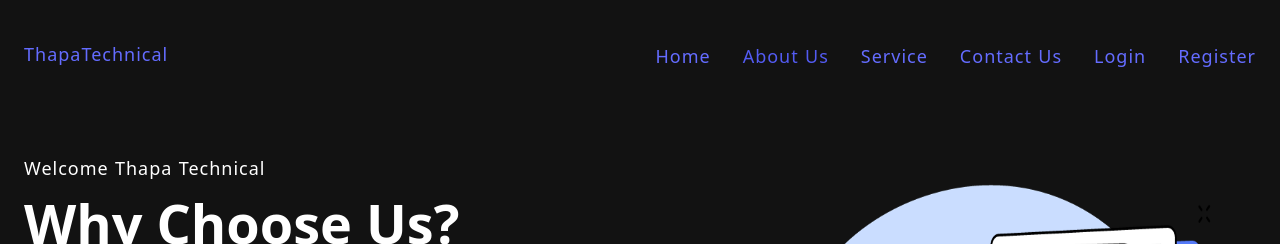
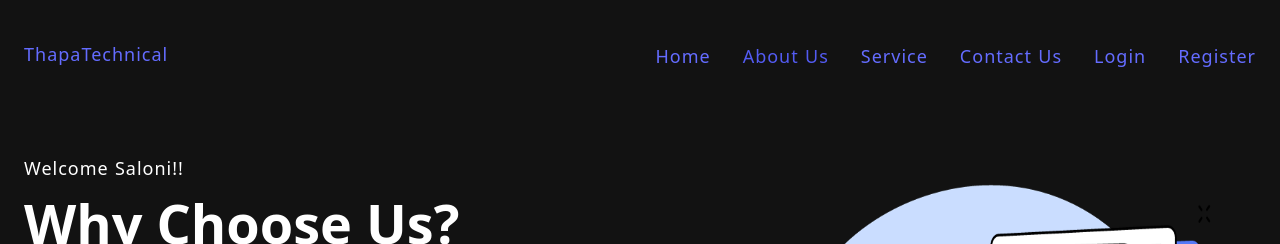
Before and after one commit to Saloni5099/Admin-Panel, a React (Vite) app in the folder client/: page /about in a window 1280 px wide. Shown: the top 244 px of the page. Built offline with nearby package versions, Linux system fonts and the light colour scheme.

Commit message:
frontend created

```diff
--- a/client/src/pages/About.jsx
+++ b/client/src/pages/About.jsx
@@ -7,7 +7,7 @@
           <section className="section-hero">
              <div className="container grid grid-two-cols">
                <div className="hero-content">
-                    <p>Welcome Thapa Technical</p>
+                    <p>Welcome Saloni!!</p>
                     <h1>Why Choose Us?</h1>
                     <p>Expertise:Our team consistes of experienced IT professionals who are
                     passionate about staying up-to-date with the latest industry trends.
```
